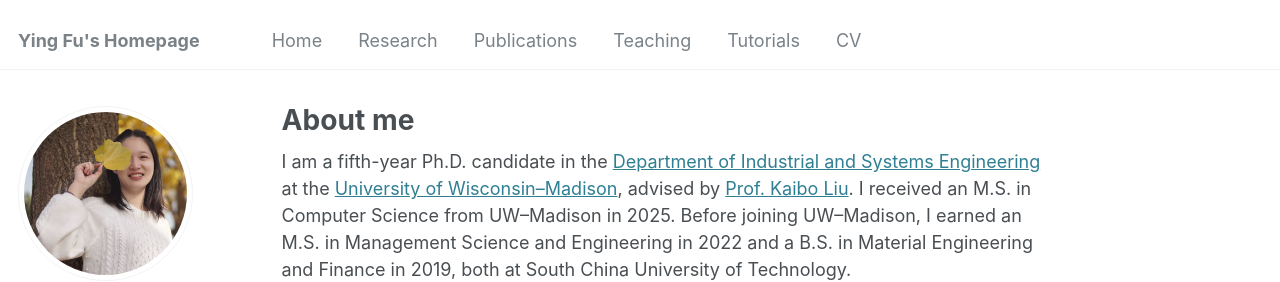
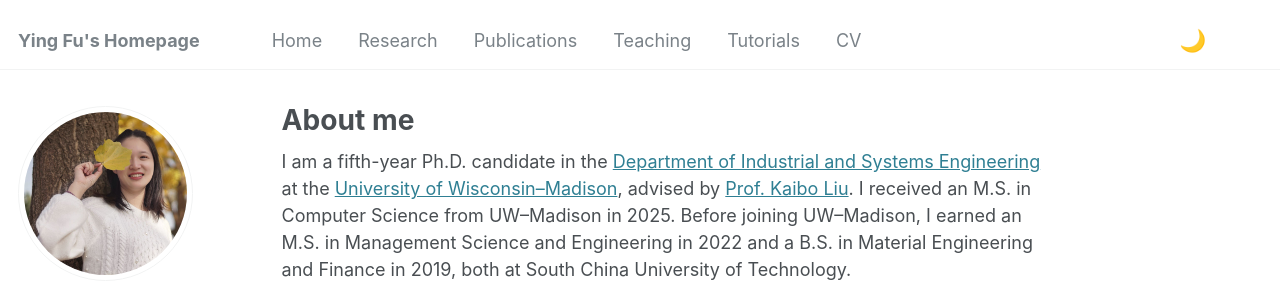
Before and after one commit to YingFuu/YingFuu.github.io, a Jekyll site: the page built from _pages/about.md, in a window 1280 px wide. Shown: the top 282 px of the page. Built offline with Jekyll 4.4.1, drawn with Linux system fonts in a browser that asks for light colours; some web fonts are replaced.

Commit message:
Move night-view toggle outside #site-nav so the nav script does not hide it
Co-Authored-By: Claude Sonnet 5 <noreply@anthropic.com>

```diff
--- a/_includes/masthead.html
+++ b/_includes/masthead.html
@@ -15,10 +15,10 @@
             {% endif %}
             <li class="masthead__menu-item"><a href="{{ domain }}{{ link.url }}">{{ link.title }}</a></li>
           {% endfor %}
-          <li class="masthead__menu-item"><button id="theme-toggle" type="button" title="Toggle night view" aria-label="Toggle night view"><span class="ico-moon">🌙</span><span class="ico-sun">☀️</span></button></li>
         </ul>
         <ul class="hidden-links hidden"></ul>
       </nav>
     </div>
+    <button id="theme-toggle" type="button" title="Toggle night view" aria-label="Toggle night view"><span class="ico-moon">🌙</span><span class="ico-sun">☀️</span></button>
   </div>
 </div>
--- a/assets/css/main.scss
+++ b/assets/css/main.scss
@@ -175,3 +175,14 @@ $accent: #52adc8;
   .callout { background: #1c2b3f; border-left-color: #4c8dff; color: #e6eaf2; }
   .news-list .date { color: #6cb8d4; }
 }
+
+// Night-view toggle sits beside (not inside) the nav, so the nav script leaves it alone
+.masthead__inner-wrap { position: relative; }
+.masthead__inner-wrap > #theme-toggle {
+  position: absolute;
+  top: 50%;
+  right: 3.5rem;
+  transform: translateY(-50%);
+  z-index: 30;
+  font-size: 1.2em;
+}
```
